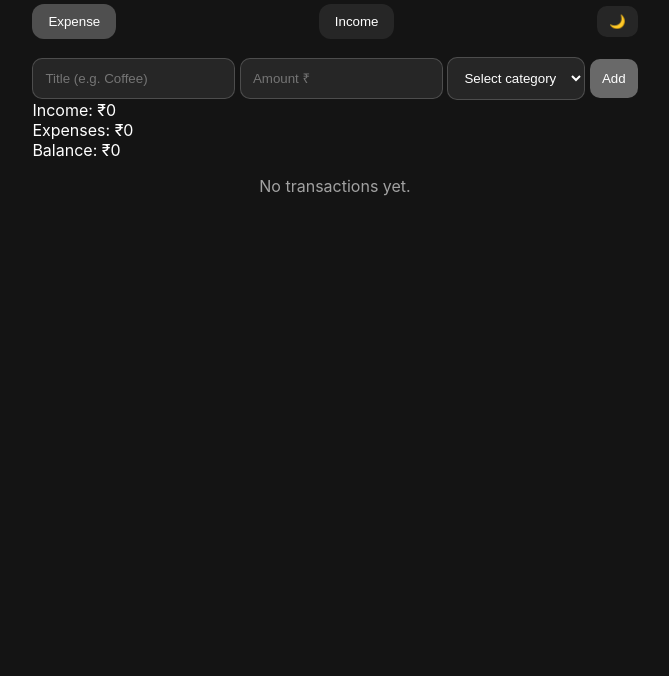
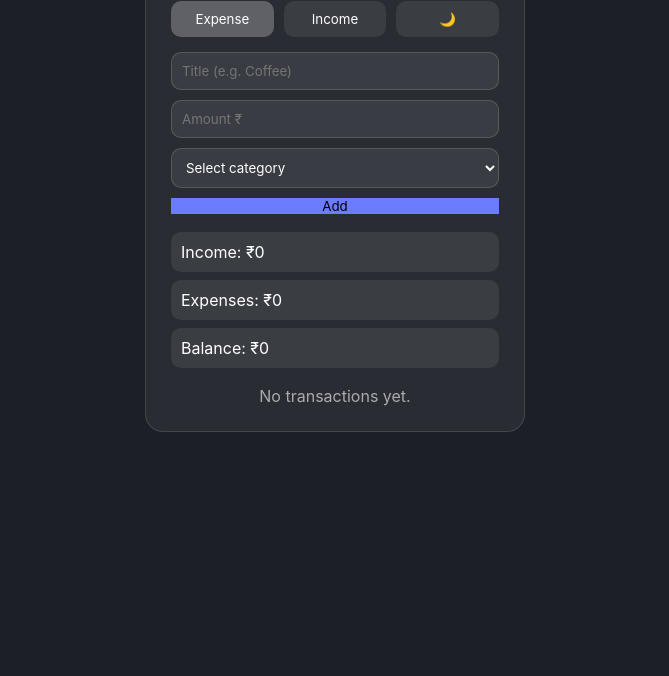
Before and after one commit to Jasnoor-Kaur1501/Personal-Finance-Dashboard, a plain HTML site: page index.html in a window 1280 px wide. Shown: the part 124-800 px from the top of the page, without its empty margins (305-974 px from the left). Drawn offline with Linux system fonts and the light colour scheme.

Commit message:
Update style.css

```diff
--- a/style.css
+++ b/style.css
@@ -1,20 +1,24 @@
-/* GLOBAL */
+* {
+  margin: 0;
+  padding: 0;
+  box-sizing: border-box;
+  font-family: Inter, Arial, sans-serif;
+}
+
 body {
-  background: #141414;
-  font-family: Inter, sans-serif;
+  background: #1c1f26;
   color: white;
   display: flex;
   justify-content: center;
   padding: 40px;
 }
 
-.app-container {
-  width: 400px;
+.app {
+  width: 380px;
   background: rgba(255,255,255,0.06);
-  border: 1px solid rgba(255,255,255,0.15);
   padding: 25px;
   border-radius: 18px;
-  backdrop-filter: blur(14px);
+  border: 1px solid rgba(255,255,255,0.12);
 }
 
 h1 {
@@ -22,108 +26,87 @@ h1 {
   margin-bottom: 20px;
 }
 
-/* TABS */
+/* Tabs */
 .tabs {
   display: flex;
-  align-items: center;
-  justify-content: space-between;
-  margin-bottom: 18px;
+  gap: 10px;
+  margin-bottom: 15px;
 }
 
-.tab {
-  padding: 10px 16px;
-  border-radius: 12px;
+.tab, #themeToggle {
+  flex: 1;
+  padding: 10px;
+  border-radius: 10px;
+  border: none;
+  background: rgba(255,255,255,0.08);
+  color: white;
   cursor: pointer;
-  background: rgba(255,255,255,0.08);
-  transition: 0.2s;
 }
 
 .tab.active {
   background: rgba(255,255,255,0.25);
 }
 
-#themeToggle {
-  padding: 8px 12px;
-  background: rgba(255,255,255,0.08);
-  border-radius: 10px;
-  cursor: pointer;
-}
-
-/* INPUTS */
-.input-box {
+/* Form */
+.form {
   display: flex;
   flex-direction: column;
-  gap: 12px;
-  margin-bottom: 20px;
+  gap: 10px;
+  margin-bottom: 18px;
 }
 
 input, select {
-  padding: 12px;
+  padding: 10px;
   border-radius: 10px;
-  border: 1px solid rgba(255,255,255,0.18);
+  border: 1px solid rgba(255,255,255,0.15);
   background: rgba(255,255,255,0.08);
   color: white;
 }
 
-button {
-  padding: 12px;
-  border-radius: 10px;
+#addBtn {
+  background: #6b7cff;
   border: none;
-  background: #696969;
-  color: white;
   cursor: pointer;
-  transition: 0.2s;
 }
 
-button:hover {
-  background: #8a8a8a;
+#addBtn:hover {
+  background: #8895ff;
 }
 
-/* CARDS */
-.cards {
+/* Summary */
+.summary {
   display: flex;
   flex-direction: column;
-  gap: 12px;
-  margin-bottom: 20px;
+  gap: 8px;
+  margin-bottom: 18px;
 }
 
-.card {
-  padding: 14px;
-  border-radius: 12px;
-  border: 1px solid rgba(255,255,255,0.15);
-  background: rgba(255,255,255,0.07);
+.summary div {
+  padding: 10px;
+  border-radius: 10px;
+  background: rgba(255,255,255,0.08);
 }
 
-/* LIST */
+/* List */
 #transactionList {
   list-style: none;
-  padding: 0;
 }
 
 .transaction {
   display: flex;
   justify-content: space-between;
-  align-items: center;
-  padding: 14px;
+  padding: 12px;
+  border-radius: 10px;
   background: rgba(255,255,255,0.08);
-  border-radius: 12px;
-  border: 1px solid rgba(255,255,255,0.12);
-  margin-bottom: 12px;
-  transition: 0.2s;
-}
-
-.transaction:hover {
-  background: rgba(255,255,255,0.15);
-  transform: translateY(-2px);
+  margin-bottom: 10px;
 }
 
 .delete {
   cursor: pointer;
-  font-size: 18px;
   opacity: 0.7;
 }
 
-/* OLED MODE */
+/* OLED */
 body.oled {
   background: #000;
 }
```
